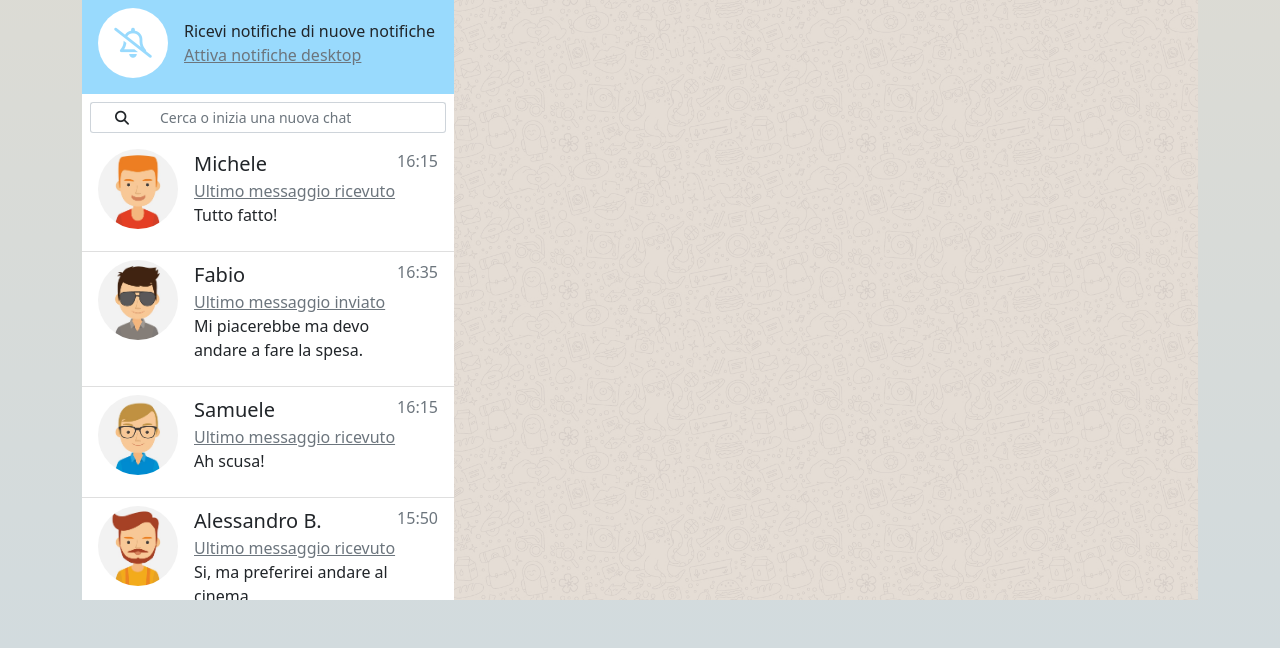
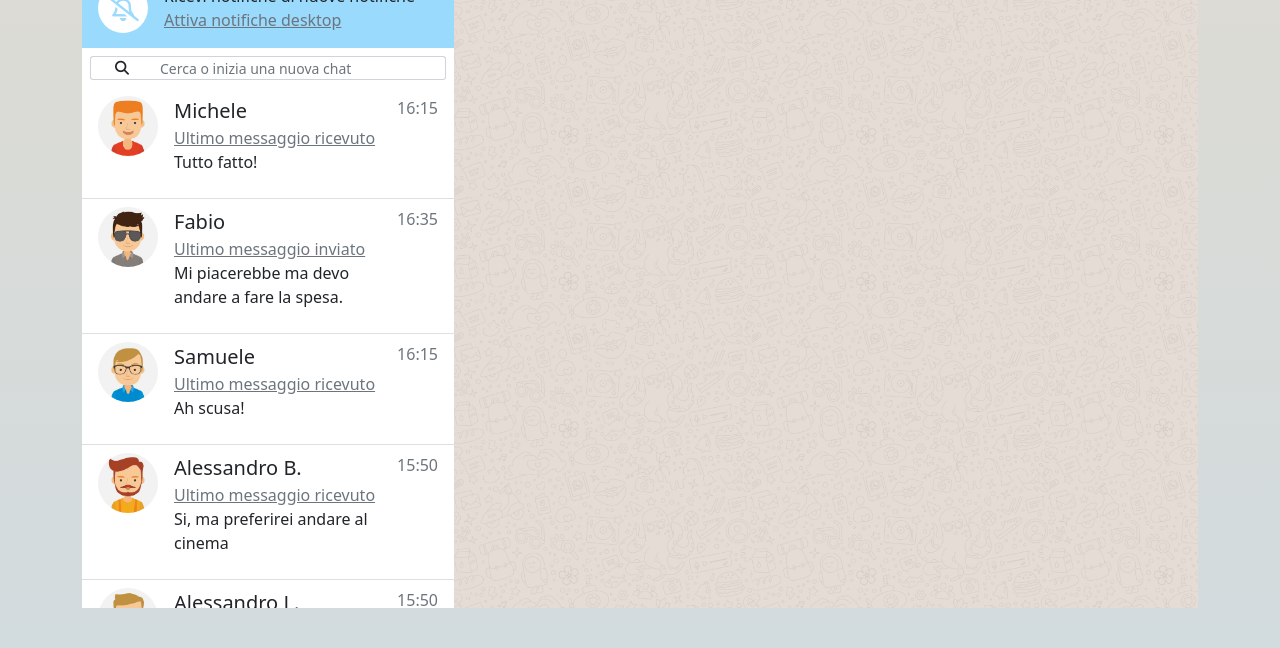
Before and after one commit to Paletta90/vue-boolzapp, a plain HTML site: page index.html in a window 1280 px wide. Shown: the part 152-800 px from the top of the page. Drawn offline with nearby package versions, Linux system fonts and the light colour scheme.

Commit message:
Miglioro overflow

```diff
--- a/asset/css/style.css
+++ b/asset/css/style.css
@@ -3,6 +3,9 @@
     --color-notice: #99dafd;
     --color-footer: #f2eeed;
     --color-textReceived: #d8f8bf;
+}
+.container{
+    height: 90vh;
 }
 /* Background */
 .background-body{
@@ -15,9 +18,11 @@
 }
 .bg-header{
     background-color: var(--color-header);
+    height: 10vh;
 }
 .bg-notice{
     background-color: var(--color-notice);
+    height: 10vh;
 }
 .bg-chat{
     background-image: url('../image/mine.jpg');
@@ -27,6 +32,7 @@
 }
 .bg-footer{
     background-color: var(--color-footer);
+    height: 15vh;
 }
 .bg-received{
     background-color: var(--color-textReceived);
@@ -40,11 +46,17 @@
     cursor: pointer;
 }
 .img-user{
-    width: 80px;
-    height: 80px;
+    width: 60px;
+    height: 60px;
 }
 .w-35{
     width: 35%;
+}
+.h-5vh{
+    height: 5vh;
+}
+.h-65vh{
+    height: 65vh;
 }
 /* Hover */
 .list-group-item:hover{
--- a/index.html
+++ b/index.html
@@ -24,15 +24,15 @@
     <div id="root">
 
         <!-- Sfondo della pagina -->
-        <div class="background-body p-5">
+        <div class="background-body d-flex align-items-center">
 
             <!-- Contenitore applicazione -->
-            <div class="container h-100">
+            <div class="container">
 
                 <div class="row h-100 g-0">
 
                     <!-- Parte sinistra -->
-                    <div class="col-4 overflow-auto h-100">
+                    <div class="col-4">
 
                         <!-- Dati profilo -->
                         <div class="bg-header d-flex justify-content-between align-items-center p-2">
@@ -63,9 +63,9 @@
                             <div class="me-3">
 
                                 <div class="bg-white rounded-circle d-flex justify-content-center align-items-center"
-                                    role="button" style="width: 70px; height: 70px;">
+                                    role="button" style="width: 50px; height: 50px;">
                                     <i class="fa-regular fa-bell-slash"
-                                        style="font-size: 30px; color: var(--color-notice);"></i>
+                                        style="font-size: 25px; color: var(--color-notice);"></i>
                                 </div>
 
                             </div>
@@ -79,23 +79,23 @@
                         </div>
 
                         <!-- Lista utenti  -->
-                        <div class="bg-white h-100">
+                        <div class="bg-white">
 
                             <!-- Barra ricerca utenti -->
-                            <div class="input-group input-group-sm p-2">
+                            <div class="input-group input-group-sm h-5vh p-2">
                                 <!-- Icona search -->
                                 <span class="bg-white border-end-0 input-group-text cursor-pointer px-4"
-                                    id="inputGroup-sizing-sm">
+                                    id="inputGroup-sizing-sm" style="height: 100%;">
                                     <i class="fa-solid fa-magnifying-glass"></i>
                                 </span>
                                 <!-- Input ricerca -->
                                 <input type="text" class="border-start-0 form-control " v-model="stringSearchUser"
                                     placeholder="Cerca o inizia una nuova chat" aria-label="Sizing example input"
-                                    aria-describedby="inputGroup-sizing-sm">
+                                    aria-describedby="inputGroup-sizing-sm" style="height: 100%;">
                             </div>
 
                             <!-- Lista utenti chat -->
-                            <ul class="list-group list-group-flush overflow-auto">
+                            <ul class="list-group list-group-flush h-65vh overflow-auto">
                                 <li class="list-group-item d-flex flex-column flex-md-row justify-content-md-between"
                                     :class="(index == whoUser) ? 'bg-userChat' : ''"
                                     v-for="(elem, index) in contacts" @click="userClicked(index)" role="button"
@@ -134,7 +134,7 @@
                     </div>
 
                     <!-- Parte destra -->
-                    <div class="col-8 d-flex flex-column justify-content-between bg-chat overflow-auto h-100">
+                    <div class="col-8 d-flex flex-column justify-content-between bg-chat">
 
                         <!-- Testo che compare quando viene caricata la pagina -->
                         <div v-if="initial == false" class="text-center">
@@ -193,7 +193,7 @@
                             </div>
 
                             <!-- Sezione messaggi inviati e ricevuti -->
-                            <div class="d-flex flex-column">
+                            <div class="d-flex flex-column h-65vh overflow-auto">
                                 <div class="d-flex justify-content-between rounded-3 w-35 p-2 m-3"
                                     v-for="(elem, index) in contacts[whoUser].messages" v-if="elem.status != 'delete'"
                                     :class="(elem.status == 'received') ? 'bg-received align-self-end' : 'bg-white'"
@@ -226,7 +226,7 @@
                         </div>
 
                         <!-- Footer invio messaggi -->
-                        <div id="blockFooter" v-if="initial == true" class="bg-footer">
+                        <div id="blockFooter" v-if="initial == true" class="bg-footer d-flex align-items-center">
 
                             <div class="input-group input-group-sm p-2">
 
```
